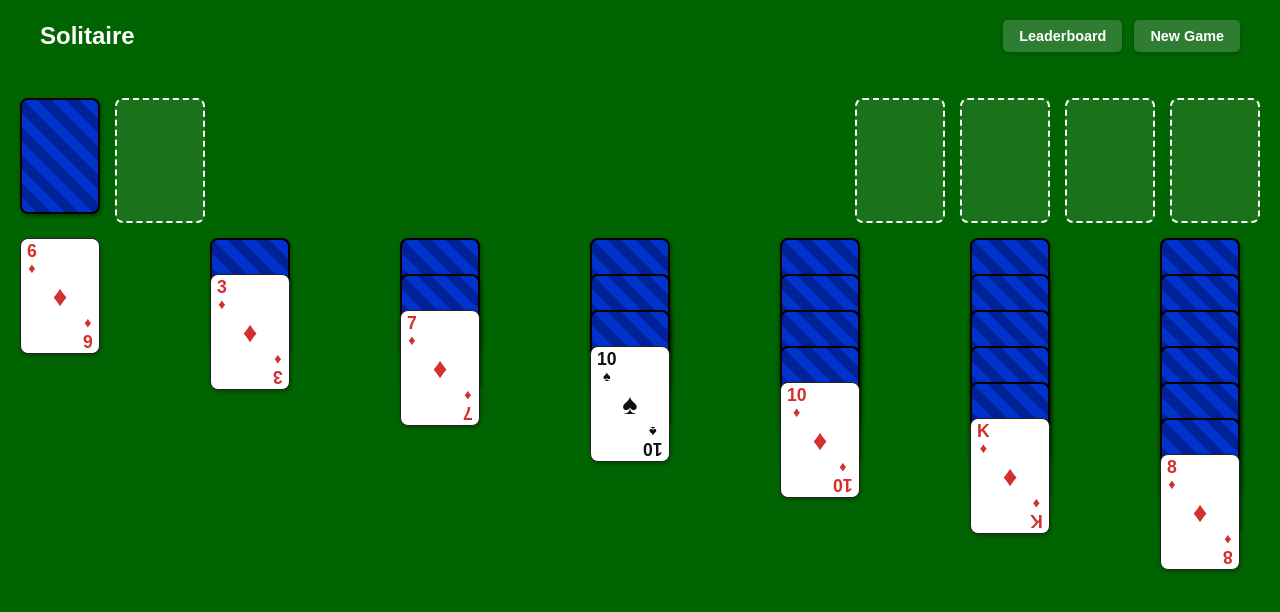
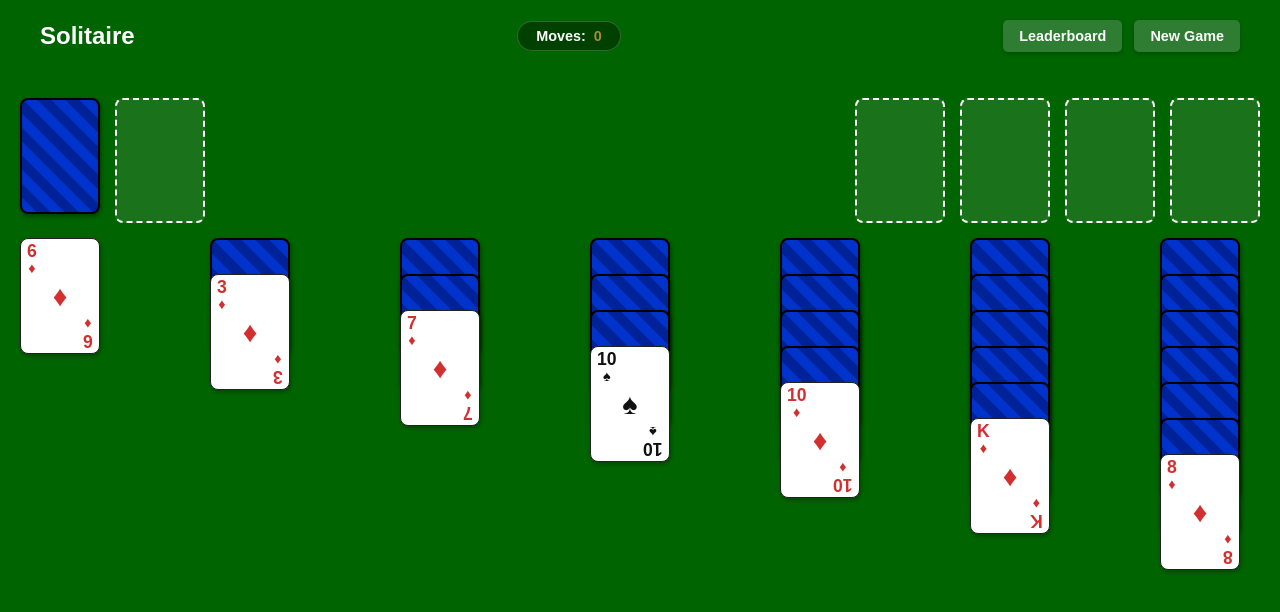
Before and after one commit to sebass0624/solitaire_honors_project, a Next.js app: page / in a window 1280 px wide. Shown: the top 612 px of the page. Built offline with nearby package versions, Linux system fonts and the light colour scheme.

Commit message:
This commit involved the addition of the moves counter. Was difficult due to saving/WebSocket errors but move now appears on top of the screen.

```diff
--- a/app/globals.css
+++ b/app/globals.css
@@ -188,3 +188,18 @@ body {
   width: 100%;
   max-width: 500px;
 }
+
+.moves-counter {
+  background-color: rgba(0, 0, 0, 0.35);
+  color: white;
+  padding: 6px 18px;
+  border-radius: 20px;
+  font-size: 0.9rem;
+  font-weight: bold;
+  border: 1px solid rgba(255, 255, 255, 0.2);
+}
+
+.moves-counter span {
+  color:#a78c33;
+  margin-left: 4px;
+}
--- a/app/page.js
+++ b/app/page.js
@@ -153,6 +153,10 @@ export default function SolitairePage() {
         {/*Solitaire bold icon and new game button*/}
         <div style={{maxWidth: '100%', margin: '0 auto 20px auto', padding: '0 20px', display: 'flex', justifyContent: 'space-between', alignItems: 'center', marginBottom: '16px', width: '100%', boxSizing: 'border-box'}}>
           <h1 style={{margin: 0, fontSize: '1.5rem', fontWeight: 'bold', color: '#ffffff'}}>Solitaire</h1>
+          {/*Holds move counter*/}
+          <div className="moves-counter">
+              Moves: <span>{gameState.moves ?? 0}</span>
+          </div>
           {/*Holds toggleable leaderabord*/}
           <div style={{position: 'relative', display: 'flex', alignItems: 'center', gap: '12px'}}>
             <button
```
